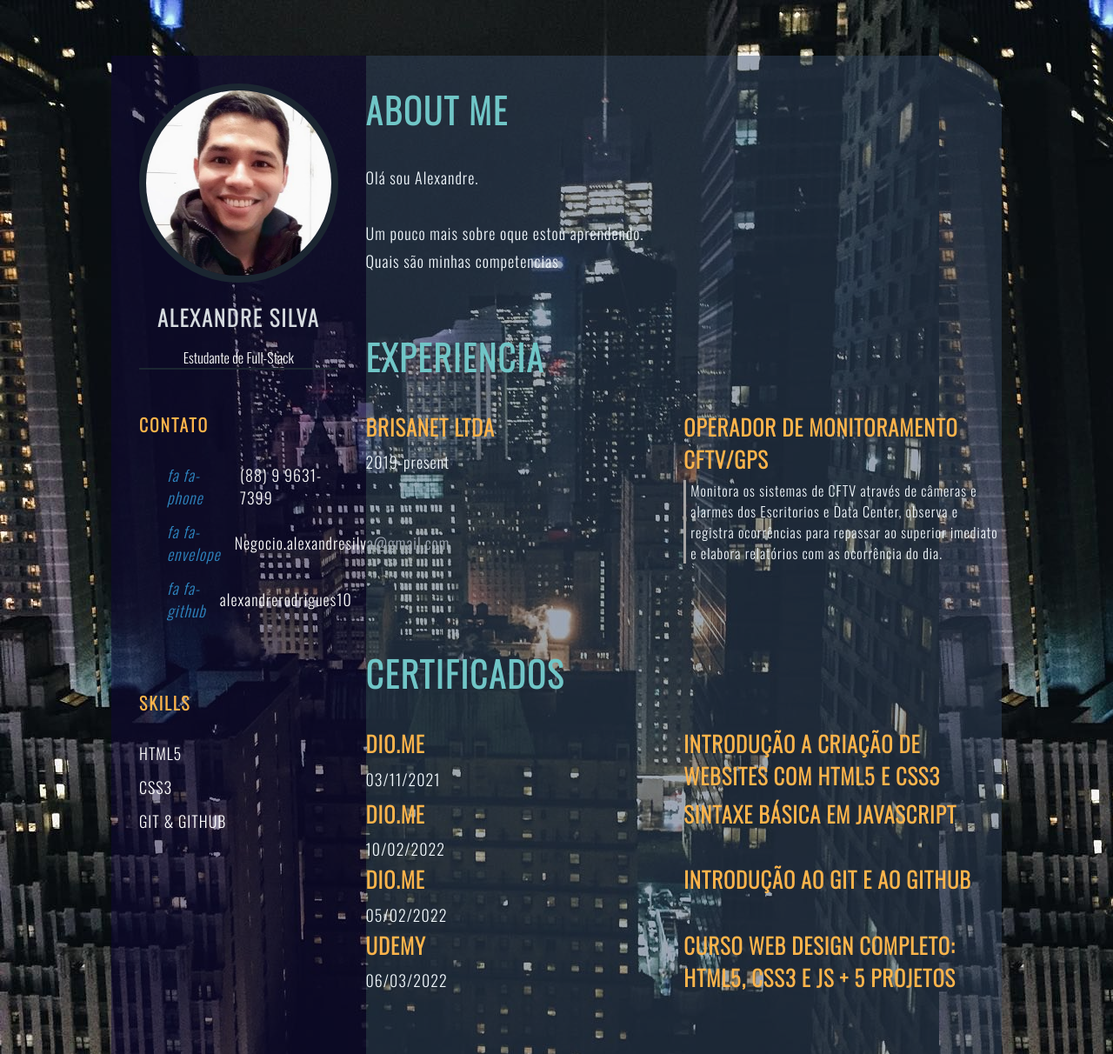
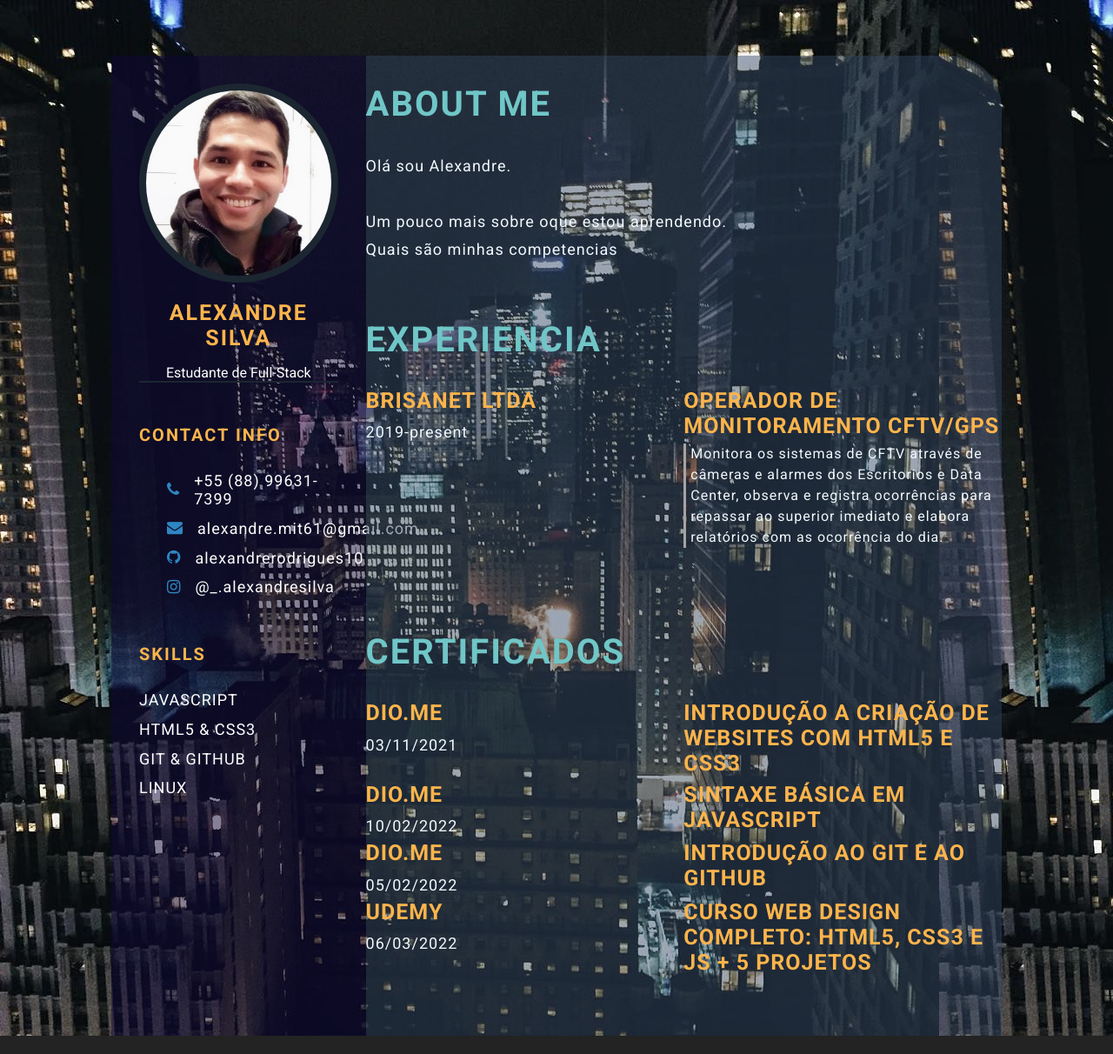
Before and after one commit to alexandre-rcode/jornada-dev.alexandresilvacode.github.io, a plain HTML site: page index.html in a window 1280 px wide. Shown: the whole page at 87% size. After the commit the page ends 1191 px from the top, so only its background shows below. Drawn offline with nearby package versions, Linux system fonts and the light colour scheme.

Commit message:
feat-add-info-skills

```diff
--- a/index.html
+++ b/index.html
@@ -7,13 +7,16 @@
     <title>Alexandre Silva</title>
     <link rel="stylesheet" href="style.css">
     <link rel="shortcut icon" href="img/retomar.png" type="image/x-icon">
-    <!-- google font -->
-    <link rel="preconnect" href="https://fonts.googleapis.com">
-    <link rel="preconnect" href="https://fonts.gstatic.com" crossorigin>
-    <link href="https://fonts.googleapis.com/css2?family=Alfa+Slab+One&family=Bebas+Neue&family=Libre+Baskerville:wght@700&family=Oswald:wght@300&display=swap" rel="stylesheet">
+     <!-- Google font  -->
+     <link rel="preconnect" href="https://fonts.googleapis.com">
+     <link rel="preconnect" href="https://fonts.gstatic.com" crossorigin>
+     <link href="https://fonts.googleapis.com/css2?family=Roboto:ital,wght@0,100;0,300;0,400;0,700;1,100;1,300;1,400;1,700&display=swap" rel="stylesheet">
 
-<!-- font-awesome -->
-<link rel="stylesheet" href="https://cdnjs.cloudflare.com/ajax/libs/font-awesome/4.7.0/css/font-awesome.min.css">
+     <!-- font-awesome -->
+     <link rel="stylesheet" href="https://cdnjs.cloudflare.com/ajax/libs/font-awesome/4.7.0/css/font-awesome.min.css">
+
+     <!-- Custom CSS -->
+     <link rel="stylesheet" href="style.css">
 
 </head>
 
@@ -27,19 +30,25 @@
                     <p class="estudante">Estudante de Full-Stack</p>
                 </div>
                 <div class="contact-info">
-                    <p class="left-title">Contato</p>
+                    <p class="left-title">Contact Info</p>
                     <ul>
-                        <li><i class="">fa fa-phone</i>(88) 9 9631-7399</li>
-                        <li><i class="">fa fa-envelope</i>Negocio.alexandresilva@gmail.com</li>
-                        <li><i class="">fa fa-github</i>alexandrerodrigues10</li>
-                    </ul><br>
+                        <li><i class="fa fa-phone"></i>+55 (88) 99631-7399
+                        </li>
+                        <li><i class="fa fa-envelope"></i>alexandre.mit61@gmail.com
+                        </li>
+                        <li><i class="fa fa-github"></i>alexandrerodrigues10
+                        </li>
+                        <li><i class="fa fa-instagram"></i>@_.alexandresilva
+                        </li>
+                    </ul>
                 </div>
                 <div class="skills">
                     <p class="left-title">Skills</p>
                     <ul>
-                        <li><p>HTML5</p></li>
-                        <li><p>CSS3</p></li>
+                        <li><p>JavaScript</p></li>
+                        <li><p>HTML5 & CSS3</p></li>
                         <li><p>Git & GitHub</p></li>
+                        <li><p>Linux</p></li>
                     </ul>
                 </div>
             </section>
--- a/style.css
+++ b/style.css
@@ -4,10 +4,6 @@
     box-sizing: border-box;
     list-style: none;
     font-family: 'roboto', sans-serif;
-    font-family: 'Alfa Slab One', cursive;
-    font-family: 'Bebas Neue', cursive;
-    font-family: 'Libre Baskerville', serif;
-    font-family: 'Oswald', sans-serif;
     background-position: center center;
     background-repeat: no-repeat;
     background-size: cover;
@@ -42,9 +38,10 @@ body{
 .right-section{
     grid-column: span 5;
     height: 100%;
-
     background-color: #36496475;
     border-radius: 0px 60px 0px 0px;
+    justify-content: center;
+    align-items: center;
 }
 
 .left-section-contents{
@@ -58,7 +55,6 @@ body{
 
 .estudante{
     text-align: center;
-    color: white;
 }
 
 .profile .profile-image {
@@ -71,16 +67,16 @@ body{
 
     color: #FDB44B;
     font-size: 30px;
-
-    color: #D6DBDF;
+    color: #FDB44B;
     font-size: 25px;
-
     letter-spacing: 2px;
     text-transform: uppercase;
     text-align: center;
     font-weight: bold;
     padding: 1rem 0;
 }
+
+
 
 .profession {
     color: #FDB44B;
@@ -321,4 +317,5 @@ body{
     .awards-name {
         font-size: 18px;
     }
+
 }
```
